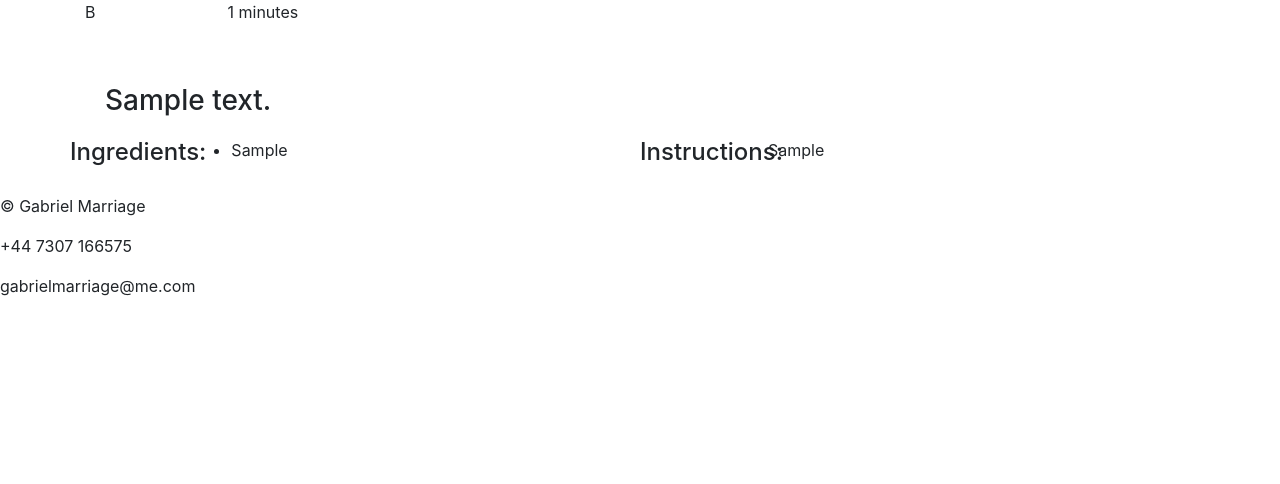
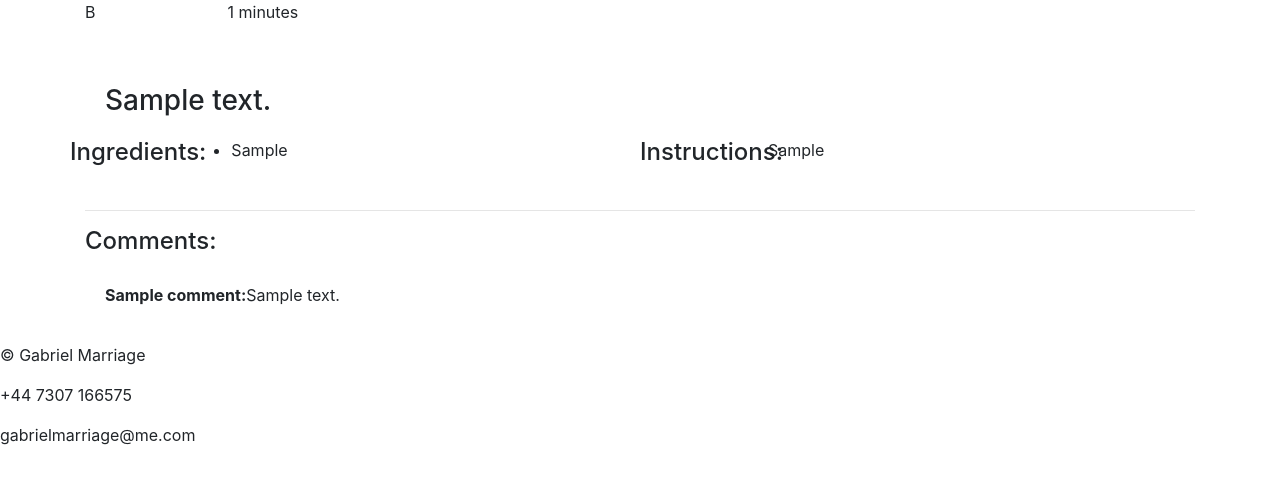
Before and after one commit to L0rdGabbers/how-to-cook, a Django app: a page that uses templates/base.html in a window 1280 px wide. Shown: the part 176-660 px from the top of the page. Run offline with Django 3.2, Linux system fonts and the light colour scheme; tables that the repository leaves empty hold one stand-in row (values such as "Sample post"); some libraries are stand-ins or nearby versions.

Commit message:
Displays comments on recipe_page.html

```diff
--- a/templates/base.html
+++ b/templates/base.html
@@ -29,7 +29,7 @@
       <!-- Navigation Bar -->
 
       <nav class="navbar navbar-dark navbar-expand-lg bg-success">
-        <a class="navbar-brand" href="#">Time to Dine</a>
+        <a class="navbar-brand" href="{% url 'home' %}">Time to Dine</a>
         <button
           class="navbar-toggler"
           type="button"
--- a/templates/recipe_page.html
+++ b/templates/recipe_page.html
@@ -65,6 +65,26 @@
       </div>
     </div>
   </div>
+  <div class="row">
+    <div class="col">
+      <hr />
+    </div>
+  </div>
+  <div class="row">
+    <div class="col-md-8">
+      <h4>Comments:</h4>
+      <div class="card-body">
+        {% for comment in comments %}
+        <div class="container">
+          <div class="row">
+            <p class="font-weight-bold">{{ comment.name }}:</p>
+            <p>{{ comment.body | linebreaks }}</p>
+          </div>
+        </div>
+        {% endfor %}
+      </div>
+    </div>
+  </div>
 </div>
 
 {% endblock %}
```
